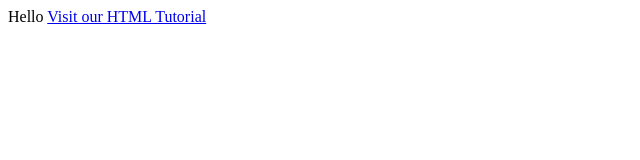
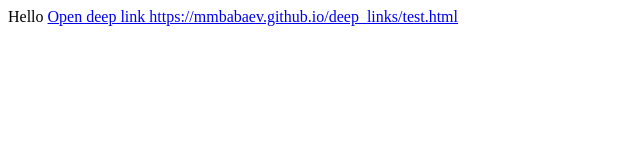
Before and after one commit to mmbabaev/mmbabaev.github.io, a plain HTML site: page index.html in a window 1280 px wide. Shown: the whole page, without its empty margins (0-640 px from the left). Drawn offline with Linux system fonts and the light colour scheme.

Commit message:
Update index.html

```diff
--- a/index.html
+++ b/index.html
@@ -1,4 +1,4 @@
 Hello
 
 
-<a href="https://mmbabaev.github.io/test.html" title="Open test page">Visit our HTML Tutorial</a>
+<a href="https://mmbabaev.github.io/deep_links/test.html" title="Open test page">Open deep link https://mmbabaev.github.io/deep_links/test.html</a>
```
